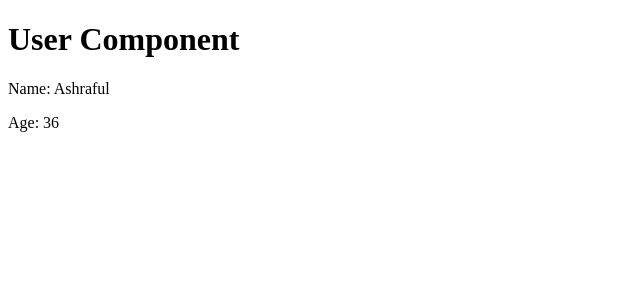
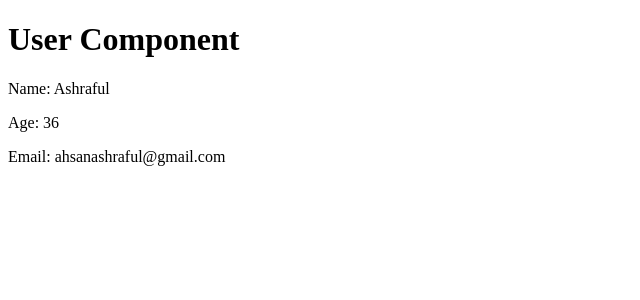
Before and after one commit to ashrafulahsan/react-blog-2026, a React (Vite) app: page / in a window 1280 px wide. Shown: the top 300 px of the page, without its empty margins (0-640 px from the left). Built offline with nearby package versions, Linux system fonts and the light colour scheme.

Commit message:
Data pass and receive way 3

```diff
--- a/src/App.jsx
+++ b/src/App.jsx
@@ -2,9 +2,13 @@ import User from "./User"
 
 function App() {
 
+  let name="Ashraful"
+  let age=36
+  let email="ahsanashraful@gmail.com"
+
   return (
     <>
-     <User name="Ashraful" age={36}/>
+     <User name={name} age={age} email={email} />
     </>
   )
 }
--- a/src/User.jsx
+++ b/src/User.jsx
@@ -1,9 +1,10 @@
-function User({name, age}){
+function User({name, age, email}){
     return(
         <div>
             <h1>User Component</h1>
             <p>Name: {name}</p>
             <p>Age: {age}</p>
+            <p>Email: {email}</p>
         </div>
     )
 }
```
